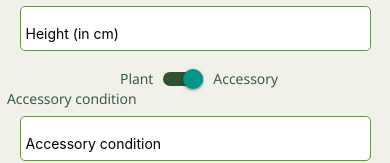
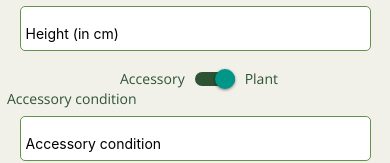
Before and after one commit to myplants-lacapsule/myplants-frontend, a React Native app: screen /NewItemScreen in a window 390 px wide. Shown: the part 526-689 px from the top of the page. Built offline with nearby package versions, Linux system fonts and the light colour scheme.

Commit message:
switched plant and accessory

```diff
--- a/screens/NewItemScreen.js
+++ b/screens/NewItemScreen.js
@@ -116,9 +116,9 @@ export default function NewItemScreen() {
             {!isGiven && <RegisterInput title="Price" placeholder="Price (in euros)" value={price} onChangeText={setPrice} returnKeyType="next" style={{ width: "90%", alignSelf: "center" }} />}
             <RegisterInput title="Height" placeholder="Height (in cm)" value={height} onChangeText={setHeight} returnKeyType="next" style={{ width: "90%", alignSelf: "center" }} />
             <View style={styles.toggleContainer}>
+              <Text style={styles.label}>Accessory</Text>
+              <Switch trackColor={{ false: "#2D5334", true: "#2D5334" }} thumbColor={"#95AE7D"} ios_backgroundColor="#2D5334" value={isPlant} onValueChange={(newValue) => setIsPlant(newValue)} />
               <Text style={styles.label}>Plant</Text>
-              <Switch trackColor={{ false: "#2D5334", true: "#2D5334" }} thumbColor={"#95AE7D"} ios_backgroundColor="#2D5334" value={isPlant} onValueChange={(newValue) => setIsPlant(newValue)} />
-              <Text style={styles.label}>Accessory</Text>
             </View>
             <RegisterInput title={isPlant ? "Accessory condition" : "Plant condition"} placeholder={isPlant ? "Accessory condition" : "Plant condition"} value={condition} onChangeText={setCondition} returnKeyType="done" onSubmitEditing={handleSubmit} style={{ width: "90%", alignSelf: "center" }} />
             <RegisterButton title="Add my item" onPress={handleSubmit} disabled={isSubmitting} loading={isSubmitting} style={styles.addButton} />
@@ -132,7 +132,7 @@ export default function NewItemScreen() {
 const styles = StyleSheet.create({
   safeContainer: {
     flex: 1,
-		paddingTop: 40,
+    paddingTop: 40,
     paddingHorizontal: 10,
     backgroundColor: "#F1F0E9",
   },
```
